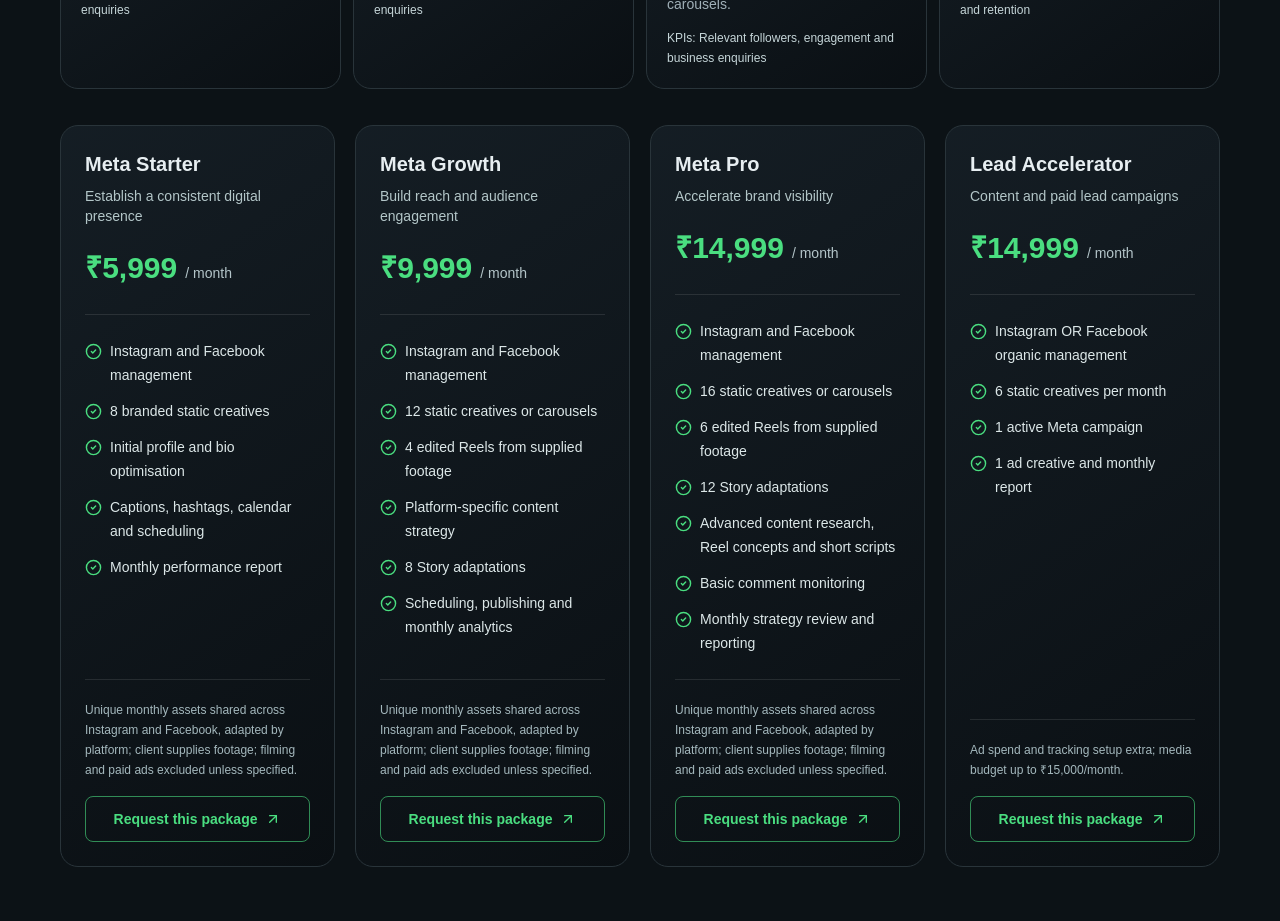
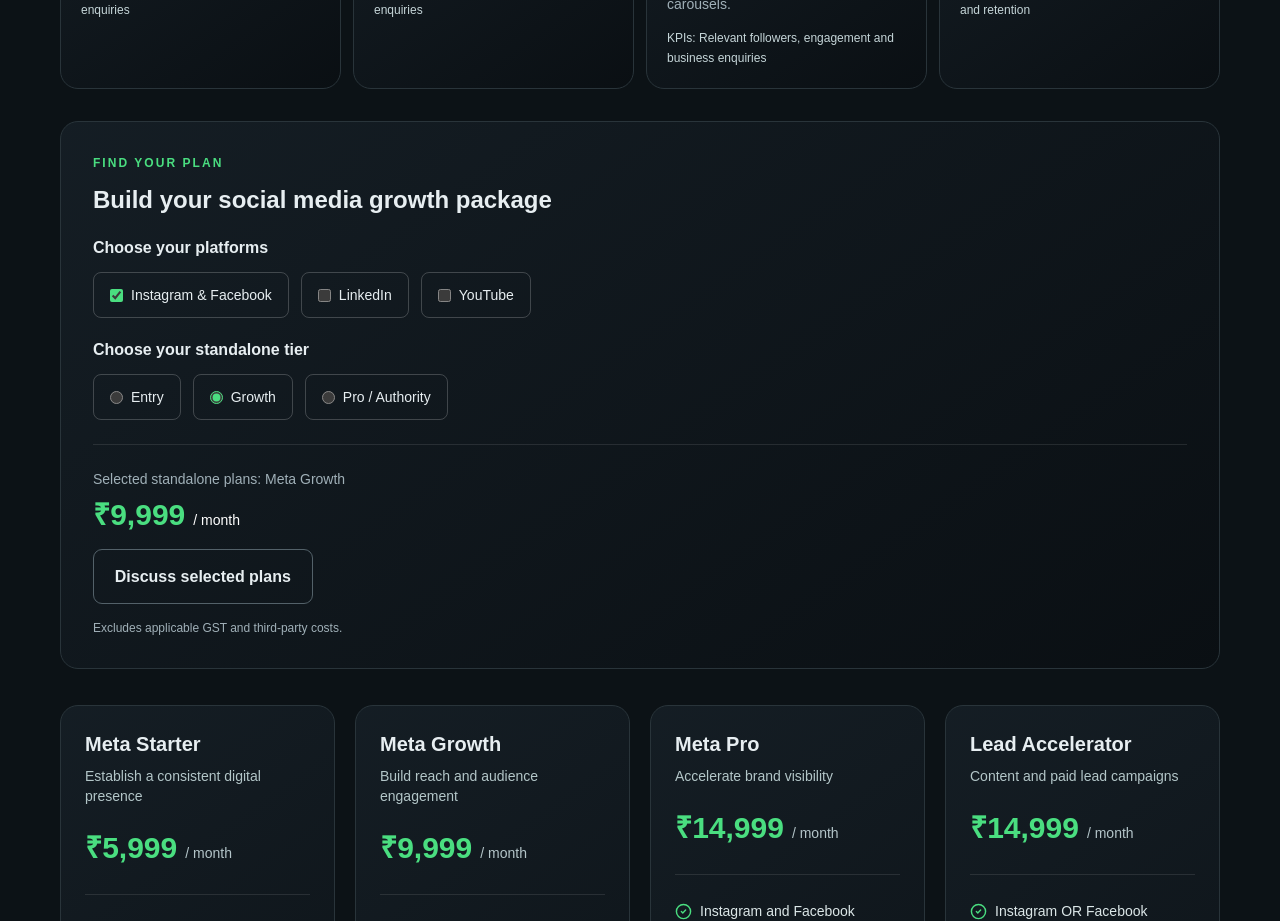
Before and after one commit to manishsirgg/infinitygrowthtech, a Next.js app: page /packages in a window 1280 px wide. Shown: the part 3840-4761 px from the top of the page. Built offline with nearby package versions, Linux system fonts and the light colour scheme.

Commit message:
Integrate interactive social package selector

```diff
--- a/src/app/packages/page.tsx
+++ b/src/app/packages/page.tsx
@@ -3,6 +3,7 @@ import Link from 'next/link';
 import { ArrowUpRight, CheckCircle2, MessageCircle, ShieldCheck } from 'lucide-react';
 import { packageGroups, marketplaceExtras } from '@/lib/packages';
 import { site } from '@/lib/site';
+import { SocialPackageSelector } from '@/components/social-package-selector';
 
 export const metadata: Metadata = {
   title: 'Service Packages & Pricing 2027',
@@ -58,6 +59,7 @@ export default function PackagesPage() {
               <p className="mt-3 text-xs leading-5 text-[#c5d5d8]">KPIs: {platform.metrics}</p>
             </article>)}
           </div>
+          <SocialPackageSelector />
         </div>}
         <div className="mt-9 grid gap-5 md:grid-cols-2 xl:grid-cols-4">
           {group.packages.map((pkg) => <article key={pkg.title} className="panel flex min-w-0 flex-col p-6">
```
